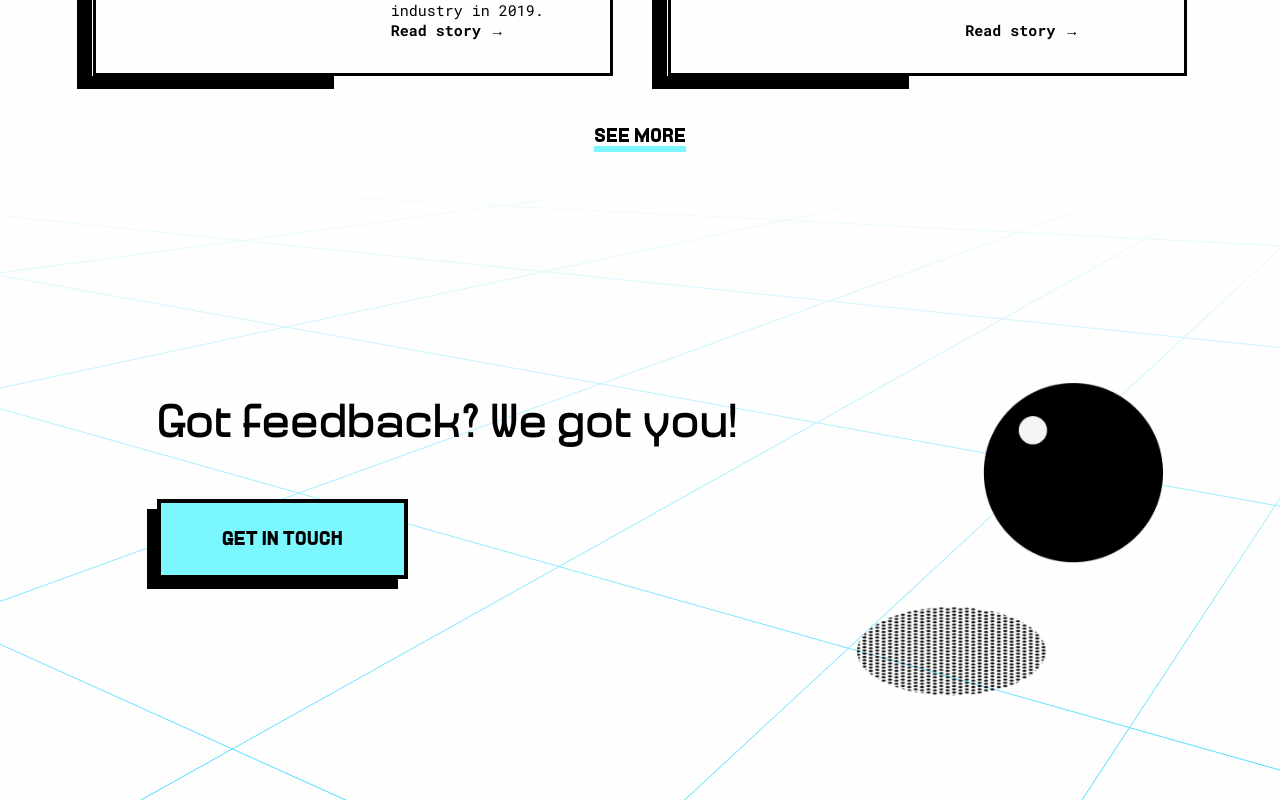
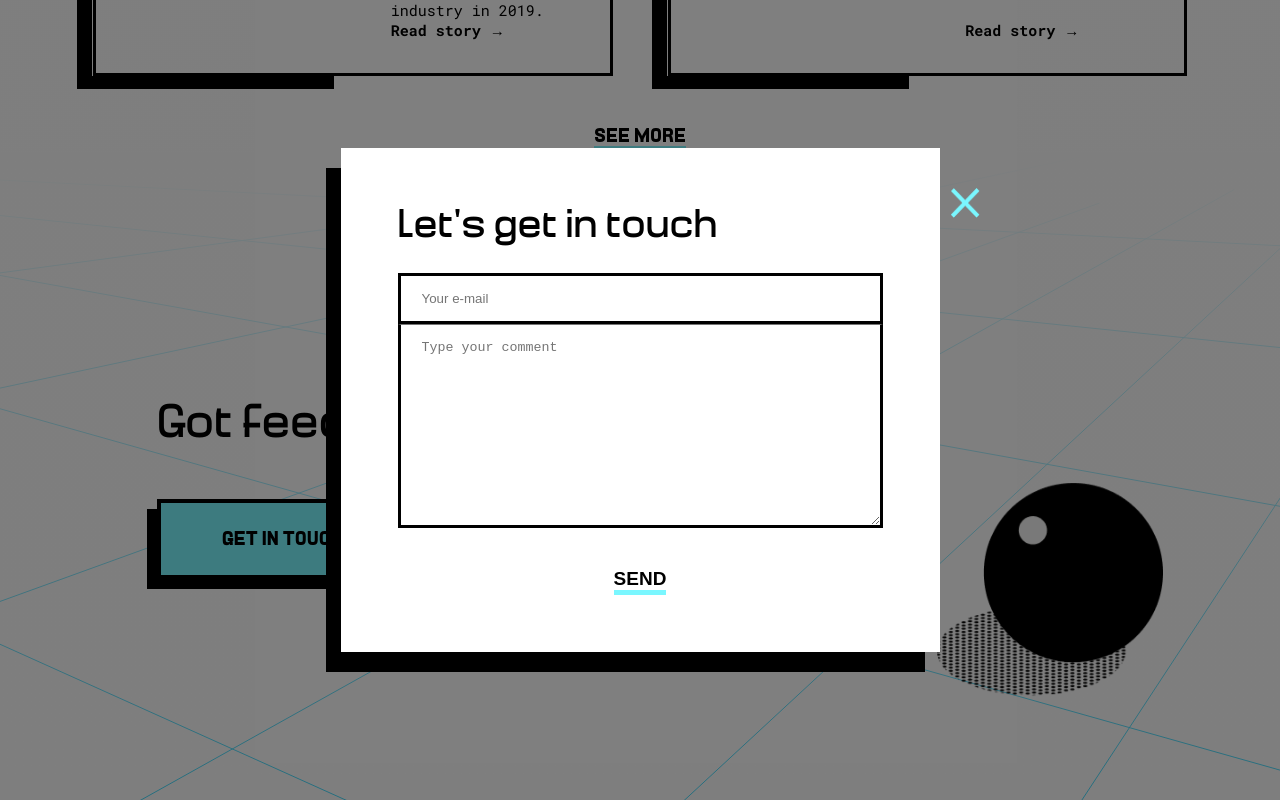
Before and after one commit to trafargarlaw/compare-crypto-price, a Next.js app: page / in a window 1280 px wide. Both pictures are taken after a click on the button "GET IN TOUCH". Shown: the part 2459-3259 px from the top of the page. Built offline with nearby package versions, Linux system fonts and the light colour scheme.

Commit message:
added contact modal

```diff
--- a/components/Filters.tsx
+++ b/components/Filters.tsx
@@ -20,7 +20,14 @@ const Filters = () => {
       <div className="filters">
         <div className="filters__header">
           <span className="label">CHOOSE FEATURES</span>
-          <span className="label">Choose all</span>
+          <button
+            className="label"
+            onClick={() => {
+              setSelectedFilters(filters);
+            }}
+          >
+            Choose all
+          </button>
         </div>
         <ul className="filters__list">
           {filters.map((filter, index) => (
--- a/components/GetInTouch.tsx
+++ b/components/GetInTouch.tsx
@@ -1,9 +1,18 @@
-const GetInTouch = () => {
+import { Dispatch, SetStateAction, useRef } from "react";
+import { useClickOutside } from "../utils/hooks/useClickOutside";
+
+interface GetInTouchProps {
+  setShowModal: Dispatch<SetStateAction<boolean>>;
+}
+
+const GetInTouch: React.FC<GetInTouchProps> = ({ setShowModal }) => {
   return (
     <div className="get-in-touch">
       <div className="get-in-touch__title">
         <h1>Got feedback? We got you!</h1>
-        <button className="btn-get-in-touch">GET IN TOUCH</button>
+        <button className="btn-get-in-touch" onClick={() => setShowModal(true)}>
+          GET IN TOUCH
+        </button>
       </div>
       <div className="get-in-touch__ball-and-shadow">
         <div className="get-in-touch__ball-and-shadow_ball">
--- /dev/null
+++ b/components/ModalContact.tsx
@@ -0,0 +1,41 @@
+import Image from "next/image";
+import { Dispatch, SetStateAction, useRef } from "react";
+import { useClickOutside } from "../utils/hooks/useClickOutside";
+
+interface ModalContactProps {
+  setShowModal: Dispatch<SetStateAction<boolean>>;
+}
+
+const ModalContact: React.FC<ModalContactProps> = ({ setShowModal }) => {
+  const modalRef = useRef<HTMLDivElement>(null);
+  useClickOutside(modalRef, () => setShowModal(false));
+  return (
+    <div className="modal-container">
+      <div className="modal" ref={modalRef}>
+        <button className="close-btn" onClick={() => setShowModal(false)}>
+          <Image
+            height={"30px"}
+            width={"30px"}
+            src="/images/btn-close.png"
+            alt="close"
+          />
+        </button>
+        <h1>Let&apos;s get in touch</h1>
+        <div className="modal__form">
+          <input
+            className="modal__form_email"
+            placeholder="Your e-mail"
+            type="text"
+          />
+          <textarea
+            className="modal__form_comment"
+            placeholder="Type your comment"
+          />
+        </div>
+        <button>SEND</button>
+      </div>
+    </div>
+  );
+};
+
+export default ModalContact;
--- a/pages/index.tsx
+++ b/pages/index.tsx
@@ -1,18 +1,20 @@
 import type { GetServerSideProps, NextPage } from "next";
+import { useState } from "react";
 import BlogPosts from "../components/BlogPosts";
 import CurrenciesList from "../components/CurrenciesList";
 import Filters from "../components/Filters";
 import GetInTouch from "../components/GetInTouch";
 import Header from "../components/Header";
 import Hero from "../components/Hero";
+import ModalContact from "../components/ModalContact";
 import Table from "../components/Table";
 
 export interface IServerSideProps {
   tableData: {
     exchange: string;
-    price: string;
-    volume_AUD: string;
-    volume_BTC: string;
+    price: number;
+    volume_AUD: number;
+    volume_BTC: number;
     features: string[];
   }[];
   blogPosts: {
@@ -22,6 +24,8 @@ export interface IServerSideProps {
 }
 
 const Home: NextPage<IServerSideProps> = ({ tableData, blogPosts }) => {
+  const [showModal, setShowModal] = useState(false);
+
   return (
     <div className="container">
       <div className="app-header">
@@ -31,7 +35,8 @@ const Home: NextPage<IServerSideProps> = ({ tableData, blogPosts }) => {
         <CurrenciesList />
         <Table data={tableData} />
         <BlogPosts blogPosts={blogPosts} />
-        <GetInTouch />
+        <GetInTouch setShowModal={setShowModal} />
+        {showModal && <ModalContact setShowModal={setShowModal} />}
       </div>
     </div>
   );
@@ -43,9 +48,9 @@ export const getServerSideProps: GetServerSideProps = async () => {
   const tableData = [
     {
       exchange: "TimeX",
-      price: "14,721.55 AUD",
-      volume_AUD: "1,727,333.17",
-      volume_BTC: "121.281",
+      price: 14721.55,
+      volume_AUD: 1427333.17,
+      volume_BTC: 121.281,
       features: [
         "Instant Verification",
         "Two-factor Authentication",
@@ -55,23 +60,23 @@ export const getServerSideProps: GetServerSideProps = async () => {
     },
     {
       exchange: "Independent Reserve",
-      price: "14,680.01 AUD",
-      volume_AUD: "1,727,333.17",
-      volume_BTC: "121.281",
+      price: 14680.01,
+      volume_AUD: 1227333.17,
+      volume_BTC: 121.281,
       features: ["Instant Verification", "Two-factor Authentication"],
     },
     {
       exchange: "BTC markets",
-      price: "14,680.01 AUD",
-      volume_AUD: "1,727,333.17",
-      volume_BTC: "121.281",
+      price: 14580.01,
+      volume_AUD: 1797333.17,
+      volume_BTC: 121.281,
       features: ["Affiliate Program"],
     },
     {
       exchange: "CoinJar",
-      price: "14,680.01 AUD",
-      volume_AUD: "1,727,333.17",
-      volume_BTC: "121.281",
+      price: 14300.01,
+      volume_AUD: 1724333.17,
+      volume_BTC: 121.281,
       features: [
         "Instant Verification",
         "Two-factor Authentication",
@@ -80,9 +85,9 @@ export const getServerSideProps: GetServerSideProps = async () => {
     },
     {
       exchange: "CoinSpot",
-      price: "14,680.01 AUD",
-      volume_AUD: "1,727,333.17",
-      volume_BTC: "121.281",
+      price: 14680.01,
+      volume_AUD: 1727331.17,
+      volume_BTC: 121.281,
       features: [
         "Instant Verification",
         "Two-factor Authentication",
@@ -91,9 +96,9 @@ export const getServerSideProps: GetServerSideProps = async () => {
     },
     {
       exchange: "ACX Exchange",
-      price: "14,680.01 AUD",
-      volume_AUD: "1,727,333.17",
-      volume_BTC: "121.281",
+      price: 14680.01,
+      volume_AUD: 1727333.17,
+      volume_BTC: 121.281,
       features: [
         "Instant Verification",
         "Two-factor Authentication",
@@ -102,9 +107,9 @@ export const getServerSideProps: GetServerSideProps = async () => {
     },
     {
       exchange: "Swyftx",
-      price: "14,680.01 AUD",
-      volume_AUD: "1,727,333.17",
-      volume_BTC: "121.281",
+      price: 14680.01,
+      volume_AUD: 1728333.17,
+      volume_BTC: 121.281,
       features: [
         "Instant Verification",
         "Two-factor Authentication",
--- a/styles/components/_get-in-touch.scss
+++ b/styles/components/_get-in-touch.scss
@@ -31,7 +31,7 @@
       align-self: end;
       margin-bottom: 40px;
       transform: translate(0px, 0);
-      animation: bounce 1s infinite;
+      animation: bounce 2s infinite;
 
       & img {
         width: clamp(7.1875rem, 1.1161rem + 12.6488vw, 12.5rem);
@@ -40,7 +40,7 @@
 
     &_shadow {
       transform: translate(0px, 0px);
-      animation: bounce-shadow 1s infinite;
+      animation: bounce-shadow 2s infinite;
 
       & img {
         width: clamp(7.5625rem, 1.2054rem + 13.244vw, 13.125rem);
@@ -53,11 +53,35 @@
   0% {
     transform: translate(0px, 0px);
   }
+  10% {
+    transform: translate(0px, 100px);
+  }
+  20% {
+    transform: translate(0px, 20px);
+  }
+  30% {
+    transform: translate(0px, 100px);
+  }
+  40% {
+    transform: translate(0px, 40px);
+  }
   50% {
-    transform: translate(0px, 75px);
+    transform: translate(0px, 100px);
+  }
+  60% {
+    transform: translate(0px, 60px);
+  }
+  70% {
+    transform: translate(0px, 100px);
+  }
+  80% {
+    transform: translate(0px, 80px);
+  }
+  90% {
+    transform: translate(0px, 100px);
   }
   100% {
-    transform: translate(0px, 0px);
+    transform: translate(0px, 100px);
   }
 }
 
@@ -65,10 +89,34 @@
   0% {
     transform: translate(0px, 0px);
   }
+  10% {
+    transform: translate(80px, 0px);
+  }
+  20% {
+    transform: translate(20px, 0px);
+  }
+  30% {
+    transform: translate(80px, 0px);
+  }
+  40% {
+    transform: translate(40px, 0px);
+  }
   50% {
-    transform: translate(75px, 0px);
+    transform: translate(80px, 0px);
+  }
+  60% {
+    transform: translate(60px, 0px);
+  }
+  70% {
+    transform: translate(80px, 0px);
+  }
+  80% {
+    transform: translate(70px, 0px);
+  }
+  90% {
+    transform: translate(80px, 0px);
   }
   100% {
-    transform: translate(0px, 0px);
+    transform: translate(80px, 0px);
   }
 }
--- /dev/null
+++ b/styles/components/_modal-contact.scss
@@ -0,0 +1,66 @@
+.modal {
+  background: white;
+  padding: 57px;
+  display: flex;
+  flex-direction: column;
+  align-items: center;
+  box-shadow: -15px 20px 0px 0px black;
+  position: relative;
+
+  & .close-btn {
+    position: absolute;
+    top: 0;
+    right: -40px;
+    background: none;
+    border: none;
+  }
+
+  &-container {
+    position: fixed;
+    top: 0;
+    left: 0;
+    width: 100%;
+    height: 100%;
+    background: rgba(0, 0, 0, 0.5);
+    z-index: 9999;
+    display: flex;
+    justify-content: center;
+    align-items: center;
+  }
+
+  & h1 {
+    font-size: 40px;
+    font-family: "Millimetre";
+    font-weight: 400;
+    align-self: flex-start;
+    margin-bottom: 28px;
+  }
+
+  &__form {
+    display: grid;
+    grid-template-rows: 1fr 4fr;
+    width: 485px;
+
+    &_email {
+      padding: 15px 21px;
+      border: 3px solid black;
+      outline: none;
+    }
+
+    &_comment {
+      padding: 15px 21px;
+      border-right: 3px solid black;
+      border-left: 3px solid black;
+      border-bottom: 3px solid black;
+      outline: none;
+    }
+  }
+
+  & button {
+    font-weight: 900;
+    margin: 0 auto;
+    border-bottom: 5px solid $cyan;
+    font-size: 19px;
+    margin-top: 40px;
+  }
+}
--- a/styles/globals.scss
+++ b/styles/globals.scss
@@ -11,5 +11,6 @@
 @import "./components/_table.scss";
 @import "./components/_blogposts.scss";
 @import "./components/_get-in-touch.scss";
+@import "./components/_modal-contact.scss";
 
 @import "./pages/_home.scss";
--- /dev/null
+++ b/utils/hooks/useClickOutside.ts
@@ -0,0 +1,19 @@
+import { useEffect } from "react";
+
+export const useClickOutside = (
+  ref: React.RefObject<HTMLElement>,
+  handler: () => void
+) => {
+  useEffect(() => {
+    const listener = (event: MouseEvent) => {
+      if (!ref.current || ref.current.contains(event.target as Node)) {
+        return;
+      }
+      handler();
+    };
+    document.addEventListener("mousedown", listener);
+    return () => {
+      document.removeEventListener("mousedown", listener);
+    };
+  }, [ref, handler]);
+};
```
Also changed, not shown: components/Table.tsx (+30 -9 lines), public/images/btn-close.png (added).
